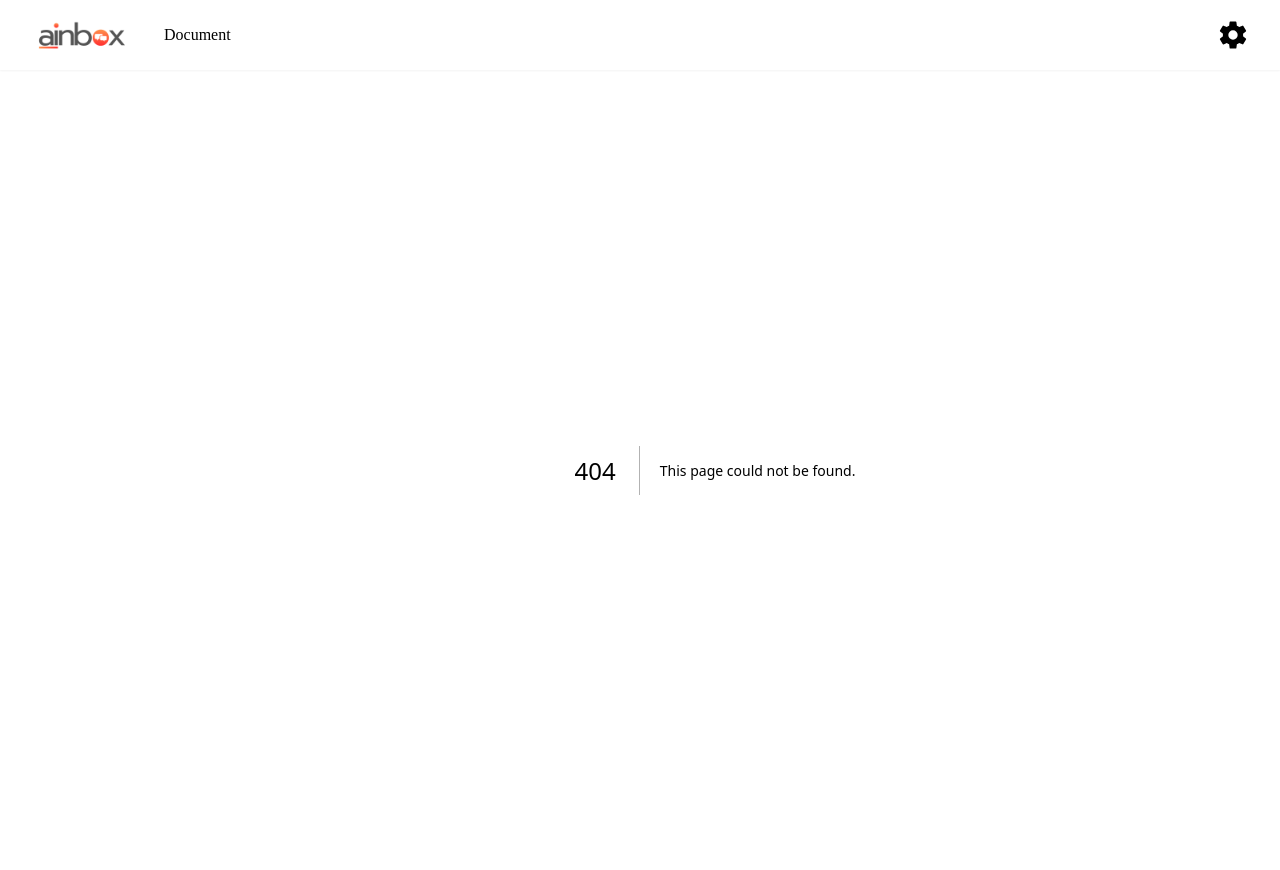
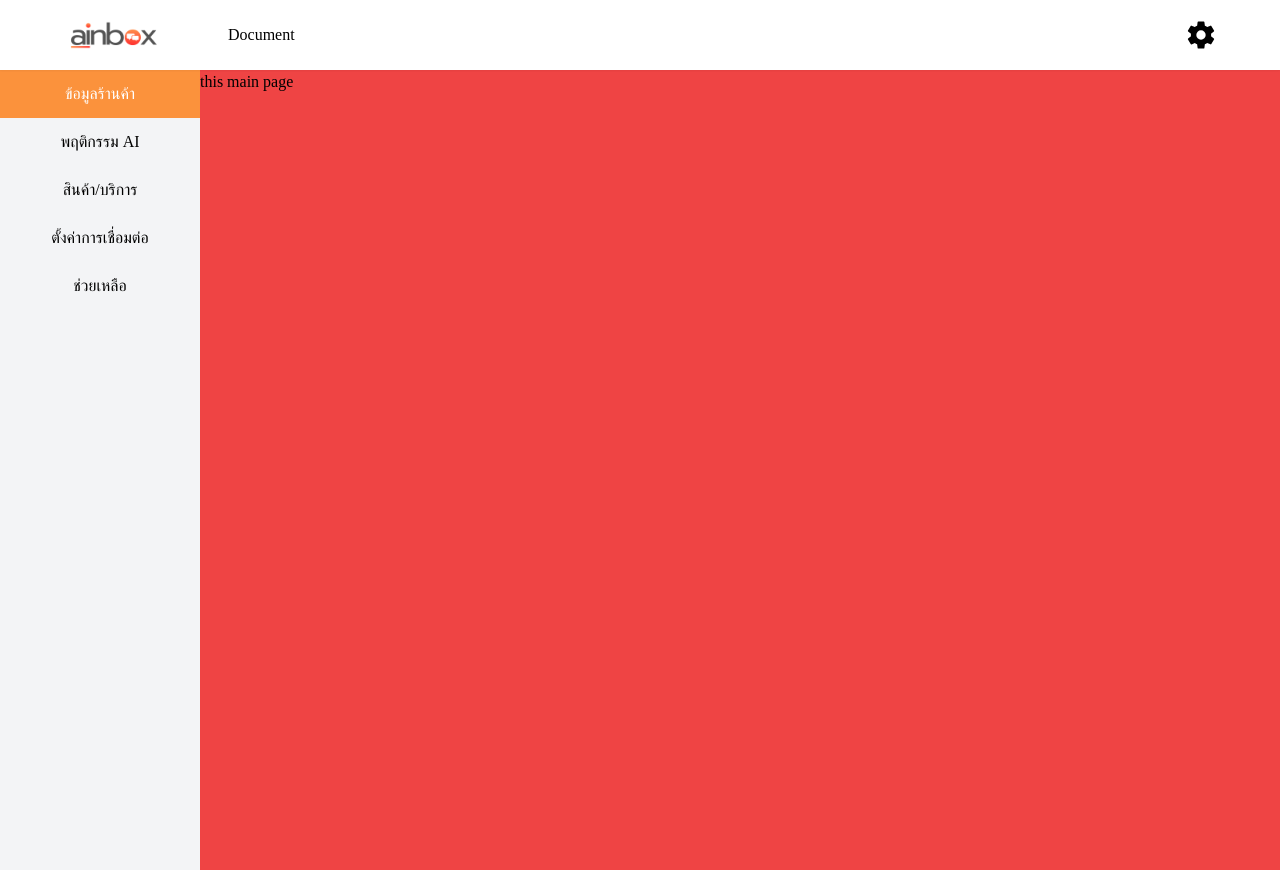
Before and after one commit to PattanasakGit/ainbox_website, a Next.js app in the folder frontend/portal/: page /channel_manager in a window 1280 px wide. Before the commit this address had no page. Built offline with nearby package versions, Linux system fonts and the light colour scheme; a web font is replaced by a local one.

Commit message:
Fix: fix home page & channel page

```diff
--- /dev/null
+++ b/frontend/portal/src/app/channel_manager/page.tsx
@@ -0,0 +1,14 @@
+"use client"
+import React from "react";
+import ChannelSidebar from "@/components/SidebarPortal/ChannelSidebar";
+const ChannelManager: React.FC = () => {
+  return (
+    <section className="bg-red-500">
+      <ChannelSidebar/>
+     <div className="h-[800px] w-[800px]">
+        this main page
+     </div>
+    </section>
+  );
+};
+export default ChannelManager;
--- a/frontend/portal/src/app/layout.tsx
+++ b/frontend/portal/src/app/layout.tsx
@@ -19,7 +19,7 @@ export default function RootLayout({
     <html lang="th">
       <body className={inter.className}>
         <NavbarPortal />
-        <div className="flex pt-[70px] pl-[150px]">
+        <div className="flex pt-[70px] pl-[200px]">
           <div className="w-full">{children}</div>
         </div>
       </body>
--- a/frontend/portal/src/app/page.tsx
+++ b/frontend/portal/src/app/page.tsx
@@ -1,10 +1,9 @@
-import SidebarPortal from "@/components/SidebarPortal/Sidebar";
 import HomePortal from "@/components/HomePortal/HomePortal";
 
 export default function App() {
   return (
     <section className="flex justify-center items-center">
-      <SidebarPortal/>
+
       <HomePortal/>
 
     </section>
--- a/frontend/portal/src/components/HomePortal/CardChannel.tsx
+++ b/frontend/portal/src/components/HomePortal/CardChannel.tsx
@@ -1,4 +1,3 @@
-"use client"
 import React from "react";
 const CardChannel: React.FC = () => {
   return (
--- a/frontend/portal/src/components/HomePortal/HomePortal.tsx
+++ b/frontend/portal/src/components/HomePortal/HomePortal.tsx
@@ -1,10 +1,20 @@
-"use client"
+import MianSidebar from "@/components/SidebarPortal/MianSidebar";
+import Link from "next/link";
 import React from "react";
 const HomePortal: React.FC = () => {
   return (
-    <section className="bg-red-500">
-     <div className="h-[800px] w-[800px]">
-        Hello
+    <section className="bg-red-500 w-full h-screen">
+      <MianSidebar/>
+     <div className="w-full">
+      <Link href={'/channel_manager'}>
+        <button className="h-32 w-full bg-green-700">
+          กด
+        </button>
+      </Link>
+     </div>
+
+     <div>
+        <h1>This is Potal Home page</h1>
      </div>
     </section>
   );
--- a/frontend/portal/src/components/NavbarPortal/NavbarPortal.tsx
+++ b/frontend/portal/src/components/NavbarPortal/NavbarPortal.tsx
@@ -1,14 +1,16 @@
-"use client";
 import Image from "next/image";
+import Link from "next/link";
 import React from "react";
 import { IoSettingsSharp } from "react-icons/io5";
 
 const NavbarPortal: React.FC = () => {
   return (
-    <nav className="h-[70px] flex justify-between items-center w-full fixed top-0 z-[1000] bg-[#ffffff] shadow-sm px-2 lg:px-8">
+    <nav className="h-[70px] flex justify-between items-center w-full fixed top-0 z-[1000] bg-[#ffffff] shadow-sm px-2 lg:px-16">
       <div className="flex">
-        <Image src='/images/logo.png' alt="logo" width={100} height={150} />
-        <button className="mx-8">
+        <Link href={'//'}>
+          <Image src='/images/logo.png' alt="logo" width={100} height={100}/>
+        </Link>
+        <button className="mx-16">
           Document
         </button>
       </div>
--- /dev/null
+++ b/frontend/portal/src/components/SidebarPortal/ChannelSidebar.tsx
@@ -0,0 +1,49 @@
+"use client"
+import React, { useState } from "react";
+
+const ChannelSidebar: React.FC = () => {
+  const [selectMenu, setSelectMenu] = useState('ข้อมูลร้านค้า');
+  const btnStyle = 'h-12 hover:bg-orange-500 hover:text-white';
+  const activeBtnStyle = 'h-12 bg-orange-400 text-white';
+
+  const handleMenuClick = (menu: string) => {
+    setSelectMenu(menu);
+  };
+
+  return (
+    <section className="mt-[70px] h-screen w-[200px] bg-gray-100 fixed top-0 left-0 flex flex-col justify-start">
+      <button
+        className={selectMenu === 'ข้อมูลร้านค้า' ? activeBtnStyle : btnStyle}
+        onClick={() => handleMenuClick('ข้อมูลร้านค้า')}
+      >
+        ข้อมูลร้านค้า
+      </button>
+      <button
+        className={selectMenu === 'นิสัยของ AI' ? activeBtnStyle : btnStyle}
+        onClick={() => handleMenuClick('นิสัยของ AI')}
+      >
+        พฤติกรรม AI
+      </button>
+      <button
+        className={selectMenu === 'สินค้า/บริการ' ? activeBtnStyle : btnStyle}
+        onClick={() => handleMenuClick('สินค้า/บริการ')}
+      >
+        สินค้า/บริการ
+      </button>
+      <button
+        className={selectMenu === 'ตั้งค่าการเชื่อมต่อ' ? activeBtnStyle : btnStyle}
+        onClick={() => handleMenuClick('ตั้งค่าการเชื่อมต่อ')}
+      >
+        ตั้งค่าการเชื่อมต่อ
+      </button>
+      <button
+        className={selectMenu === 'ช่วยเหลือ' ? activeBtnStyle : btnStyle}
+        onClick={() => handleMenuClick('ช่วยเหลือ')}
+      >
+        ช่วยเหลือ
+      </button>
+    </section>
+  );
+};
+
+export default ChannelSidebar;
--- /dev/null
+++ b/frontend/portal/src/components/SidebarPortal/MianSidebar.tsx
@@ -0,0 +1,37 @@
+"use client"
+import React, { useState } from "react";
+
+const MianSidebar: React.FC = () => {
+  const [selectMenu, setSelectMenu] = useState('ร้านค้า');
+  const btnStyle = 'h-12 hover:bg-orange-500 hover:text-white';
+  const activeBtnStyle = 'h-12 bg-orange-400 text-white';
+
+  const handleMenuClick = (menu: string) => {
+    setSelectMenu(menu);
+  };
+
+  return (
+    <section className="mt-[70px] h-screen w-[200px] bg-gray-100 fixed top-0 left-0 flex flex-col justify-start">
+      <button
+        className={selectMenu === 'ร้านค้า' ? activeBtnStyle : btnStyle}
+        onClick={() => handleMenuClick('ร้านค้า')}
+      >
+        ร้านค้า
+      </button>
+      <button
+        className={selectMenu === 'การใช้งาน' ? activeBtnStyle : btnStyle}
+        onClick={() => handleMenuClick('การใช้งาน')}
+      >
+        การใช้งาน
+      </button>
+      <button
+        className={selectMenu === 'ช่วยเหลือ' ? activeBtnStyle : btnStyle}
+        onClick={() => handleMenuClick('ช่วยเหลือ')}
+      >
+        ช่วยเหลือ
+      </button>
+    </section>
+  );
+};
+
+export default MianSidebar;
--- a/frontend/portal/src/components/SidebarPortal/Sidebar.tsx
+++ /dev/null
@@ -1,18 +0,0 @@
-"use client"
-import React, { useEffect, useState } from "react";
-const SidebarPortal: React.FC = () => {
-  const [selectMenu,setSelectMenu] = useState('ร้านค้า');
-  const btnStyle = 'h-12 active:bg-orange-400 active:text-white hover:bg-orange-400 hover:text-white';
-
-  useEffect(()=>{
-  },[selectMenu])
-
-  return (
-    <section className="mt-[70px] h-screen w-[150px] bg-gray-100 fixed top-0 left-0 flex flex-col justify-start">
-      <button className={`${btnStyle}`}> ร้านค้า </button>
-      <button className={`${btnStyle}`} > การใช้งาน </button>
-      <button className={`${btnStyle}`} > ร้านค้า </button>
-    </section>
-  );
-};
-export default SidebarPortal;
```
Also changed, not shown: frontend/portal/public/images/logo.png.
